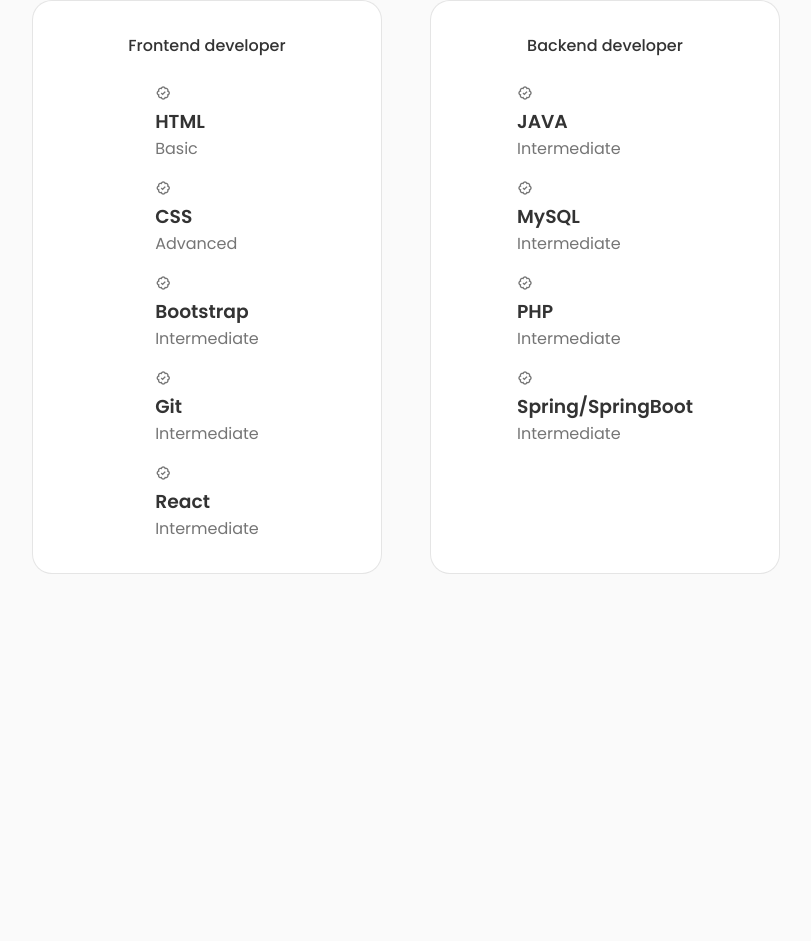
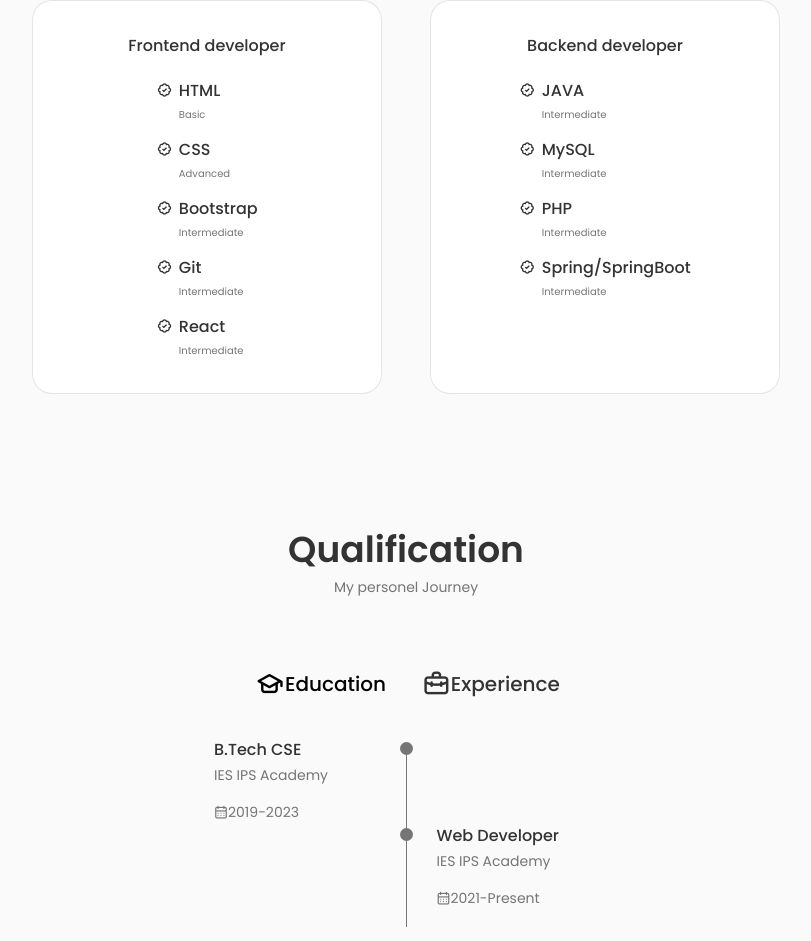
Before and after one commit to GautamGupta03/Portfolio, a React (Create React App) app: page / in a window 1280 px wide. Shown: the part 1520-2461 px from the top of the page, without its empty margins (234-1045 px from the left). Before the commit the page ends 2126 px from the top, so only its background shows below. Built offline with nearby package versions, Linux system fonts and the light colour scheme.

Commit message:
Seventh Commit

```diff
--- a/src/App.js
+++ b/src/App.js
@@ -4,6 +4,7 @@
 import Home from './components/home/Home';
 import About from './components/about/About';
 import Skills from './components/skills/Skills';
+import Qualification from './components/qualifications/Qualification';
 function App() {
   return (
     <>
@@ -13,6 +14,7 @@
       <Home />
       <About />
       <Skills />
+      <Qualification />
     </main>
     </>
   );
--- a/src/components/header/Header.jsx
+++ b/src/components/header/Header.jsx
@@ -32,12 +32,6 @@
                     </li>
 
                     <li className="nav__item">
-                        <a href="services" className="nav__link">
-                            <i className="uil uil-briefcase-alt nav__icon"></i>Services
-                        </a>
-                    </li>
-
-                    <li className="nav__item">
                         <a href="#portfolio" className="nav__link">
                             <i className="uil uil-scenery nav__icon"></i>Portfolio
                         </a>
--- /dev/null
+++ b/src/components/qualifications/Qualification.jsx
@@ -0,0 +1,100 @@
+import React, { useState } from 'react';
+import "./qualification.css"
+
+const Qualification = () => {
+    const [toggleState, setToggleState] = useState(1);
+
+    const toggleTab =(index)=>{
+        setToggleState(index);
+    };
+  return (
+    <section className="qualification section">
+        <h2 className="section__title">Qualification</h2>
+        <span className="section__subtitle">My personel Journey</span>
+
+
+        <div className="qualification__container container">
+            <div className="qualification__tabs">
+                <div
+                 className={toggleState === 1
+                    ? "qualification__button qualification__active button--flex"
+                    : "qualification__button button--flex"
+                    }
+                  >
+                    <i className="uil uil-graduation-cap qualification__icon"></i>{" "}Education
+                </div>
+
+                <div  className={toggleState === 2
+                    ? "qualification__button qualification__active button--flex"
+                    : "qualification__button button--flex"
+                    }
+                  >
+                    <i className="uil uil-briefcase-alt qualification__icon"></i>{" "}Experience
+                </div>
+            </div>
+
+            <div className="qualification__sections">
+                <div
+                  className={toggleState === 1
+                    ? "qualification__content qualification__content-active"
+                    : "qualification__content"
+                   }
+                  >
+                    <div className="qualification__data">
+                        <div>
+                            <h3 className="qualification__title">B.Tech CSE</h3>
+                            <span className="qualification__subtitle">IES IPS Academy</span>
+                            <div className="qualification__calender">
+                                <i className="uil uil-calendar-alt"></i>2019-2023
+                            </div>
+                        </div>
+
+                        <div>
+                            <span className="qualification__rounder"></span>
+                            <span className="qualification__line"></span>
+                        </div>
+                    </div>
+
+                    <div className="qualification__data">
+                        <div></div>
+
+                        <div>
+                            <span className="qualification__rounder"></span>
+                            <span className="qualification__line"></span>
+                        </div>
+                        <div>
+                            <h3 className="qualification__title">Web Developer</h3>
+                            <span className="qualification__subtitle">IES IPS Academy</span>
+                            <div className="qualification__calender">
+                                <i className="uil uil-calendar-alt"></i>2021-Present
+                            </div>
+                        </div>
+                    </div>
+                </div>
+
+                <div className={toggleState === 2
+                    ? "qualification__content qualification__content-active"
+                    : "qualification__content"
+                   }>
+                    {/*<div className="qualification__data">
+                        <div>
+                            <h3 className="qualification__title">Web Developer</h3>
+                            <span className="qualification__subtitle">IES IPS Academy</span>
+                            <div className="qualification__calender">
+                                <i className="uil uil-calendar-alt"></i>2021-Present
+                            </div>
+                        </div>
+
+                        <div>
+                            <span className="qualification__rounder"></span>
+                            <span className="qualification__line"></span>
+                        </div>
+                    </div>*/}
+                 </div>
+            </div>
+        </div>
+    </section>
+  )
+}
+
+export default Qualification
--- /dev/null
+++ b/src/components/qualifications/qualification.css
@@ -0,0 +1,81 @@
+.qualification__container{
+    max-width: 768px;
+}
+
+.qualification__tabs{
+    display: flex;
+    justify-content: center;
+    margin-bottom: var(--mb-2);
+}
+
+.qualification__button{
+    font-size: var(--h3-font-size);
+    font-weight: var(--font-medium);
+    color: var(--title-color);
+    margin: 0 var(--mb-1);
+    cursor: pointer;
+}
+
+.qualification__button:hover{
+    color: var(--title-color-dark);
+}
+
+.qualification__icon{
+    font-size: 1.8rem;
+    margin-left: var(--mb-0-25);
+}
+
+.qualification__active{
+    color: var(--title-color-dark);
+}
+
+.qualification__sections{
+    display: grid;
+    grid-template-columns: 0.5fr;
+    justify-content: center;
+}
+
+.qualification__content{
+    display: none;
+}
+
+.qualification__content-active {
+    display: block;
+}
+
+.qualification__data{
+    display: grid;
+    grid-template-columns: 1fr max-content 1fr;
+    column-gap: 1.5rem;
+}
+
+.qualification__title{
+    font-size: var(--normal-font-size);
+    font-weight: var(--font-medium);
+}
+
+.qualification__subtitle{
+    display: inline-block;
+    font-size: var(--small-font-size);
+    margin-bottom: var(--mb-1);
+}
+
+.qualification__calender{
+    font-size: var(--small-font-size);
+}
+
+.qualification__rounder{
+    display: inline-block;
+    width: 13px;
+    height: 13px;
+    background-color: var(--text-color);
+    border-radius: 50%;
+}
+
+.qualification__line{
+    display: block;
+    width: 1px;
+    height: 100%;
+    background-color: var(--text-color);
+    transform: translate(6px, -7px);
+}
--- a/src/components/skills/Skills.jsx
+++ b/src/components/skills/Skills.jsx
@@ -1,8 +1,7 @@
 import React from 'react';
 import Frontend from './Frontend';
 import Backend from './Backend';
-import "./skills.css"
-
+import "./skills.css";
 
 const Skills = () => {
   return (
--- a/src/components/skills/skills.css
+++ b/src/components/skills/skills.css
@@ -29,3 +29,55 @@
     align-items: flex-start;
     row-gap: 1rem;
 }
+
+.skills__data{
+    display: flex;
+    column-gap: 0.4rem;
+}
+
+.skills .bx-badge-check{
+    font-size: 1rem;
+    color: var(--title-color);
+}
+
+.skills__name{
+    font-size: var(--normal-font-size);
+    font-weight: var(--font-medium);
+    line-height: 18px;
+}
+
+.skills__level{
+    font-size: var(--tiny-font-size);
+}
+
+/*=============== BREAKPOINTS ===============*/
+/* For large devices */
+@media screen and (max-width: 992px) {
+    .skills__container{
+        grid-template-columns: max-content;
+        row-gap: 2rem;
+    }
+  }
+
+  /* For medium devices*/
+  @media screen and (max-width: 576px) {
+    .skills__container{
+        grid-template-columns: 1fr;
+    }
+
+    .skills__content{
+        padding: 1.5rem;
+    }
+  }
+
+  /* For small devices */
+  @media screen and (max-width: 350px) {
+    .skills__box{
+        column-gap: 1.25rem;
+    }
+
+    .skills__name{
+        font-size: var(--small-font-size);
+    }
+
+  }
```
